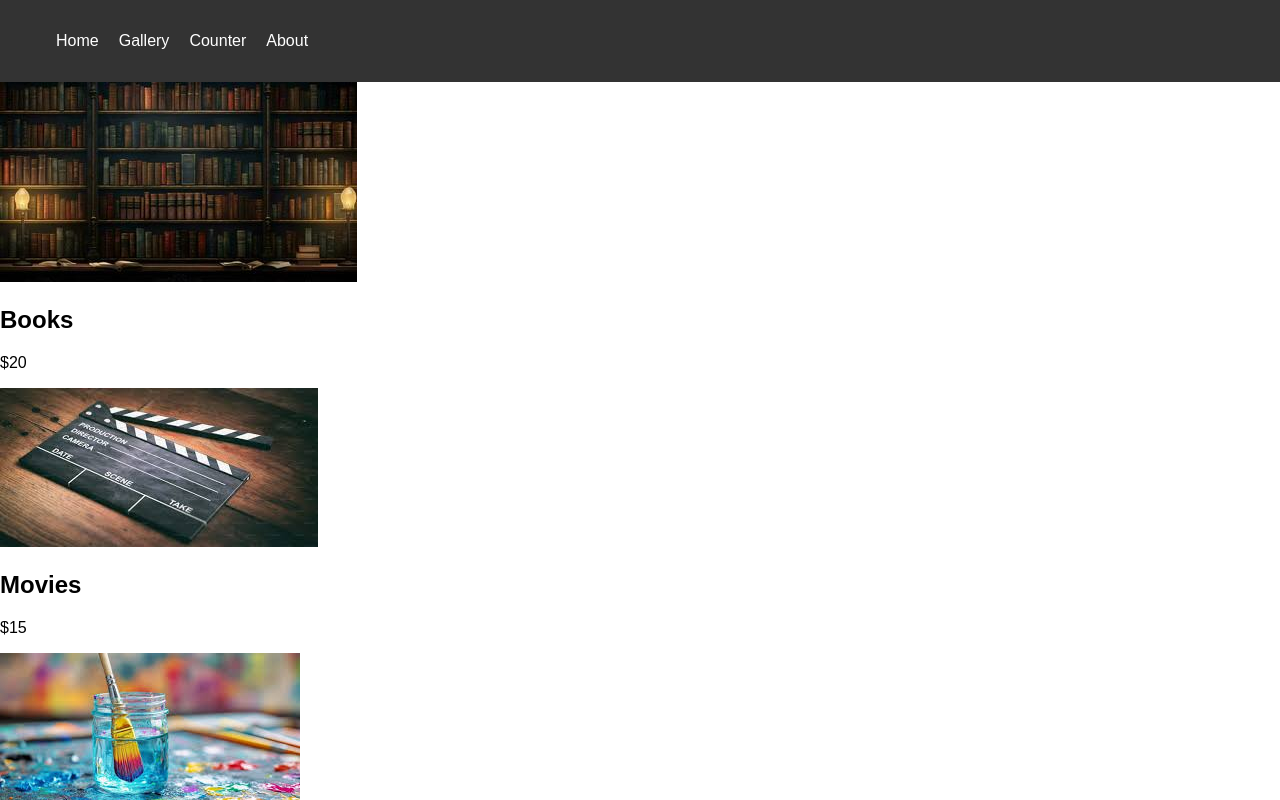
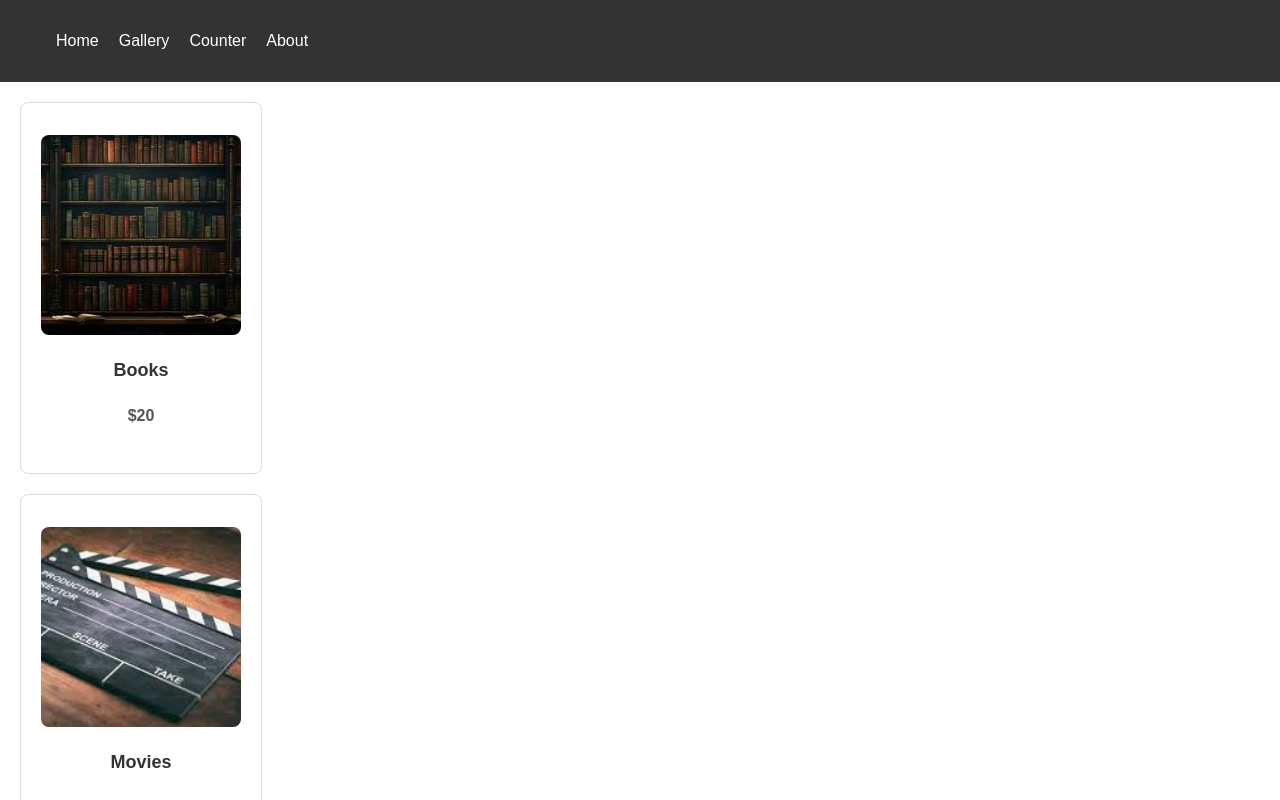
Before and after one commit to aycamervetohumcu/React-Assignment-1, a React (Vite) app in the folder my-react-app/: page /gallery in a window 1280 px wide. Shown: the top 800 px of the page. Built offline with nearby package versions, Linux system fonts and the light colour scheme.

Commit message:
footer home css are changed

```diff
--- a/my-react-app/src/Components/Footer.jsx
+++ b/my-react-app/src/Components/Footer.jsx
@@ -1,7 +1,7 @@
 function Footer() {
     return (
         <footer>
-            <p>&copy; 2024 My React App</p>
+            <p> My React App</p>
         </footer>
     );
 }
--- a/my-react-app/src/index.css
+++ b/my-react-app/src/index.css
@@ -24,6 +24,43 @@ nav a {
   text-decoration: none;
 }
 
+.product {
+  background: white;
+  border: 1px solid #ddd;
+  border-radius: 8px;
+  padding: 10px;
+  width: 220px;
+  text-align: center;
+  box-shadow: black;
+  display: flex;
+  flex-direction: column;
+  align-items: center;
+  justify-content: center;
+  margin: 20px;
+  height: 350px;
+}
+
+.product img {
+  width: 200px;
+  height: 200px;
+  object-fit: cover;
+  border-radius: 8px;
+  margin-bottom: 15px;
+}
+
+.product h2 {
+  font-size: 18px;
+  margin: 10px 0;
+  color: #333;
+}
+
+.product p {
+  color: #555;
+  font-size: 16px;
+  font-weight: bold;
+}
+
+
 footer {
   background-color: #333;
   color: white;
@@ -32,7 +69,7 @@ footer {
   bottom: 0;
   width: 100%;
   text-align: center;
-  margin-top: 20px; /* Eğer yukarıdaki elementlerden çok yakınsa, arayı artırabilirsiniz */
+  margin-top: 20px;
 }
 
 
--- a/my-react-app/src/pages/home.jsx
+++ b/my-react-app/src/pages/home.jsx
@@ -1,7 +1,7 @@
 function Home() {
     return (
       <div>
-        <h1>Welcome to My Gallery Website</h1>
+        <h1>Welcome to My Website</h1>
         <p>
           This is a gallery project where you can browse different products,
           explore various categories such as books, movies, paintings, and more!
```
